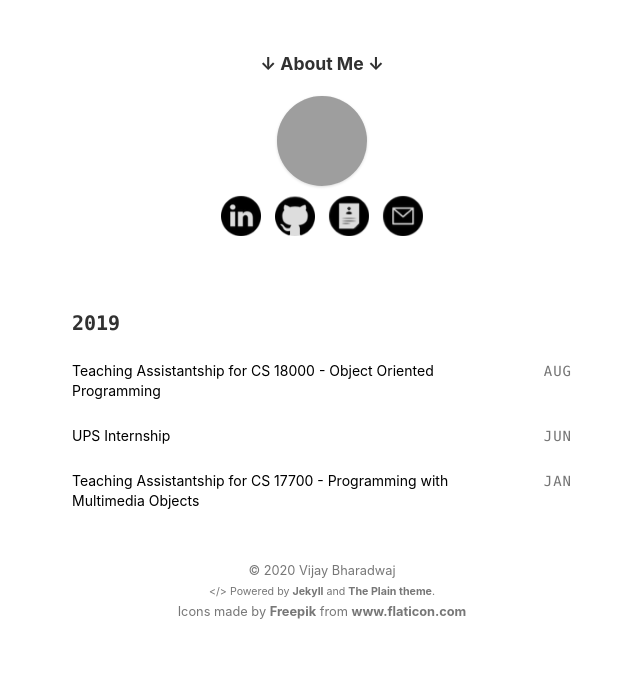
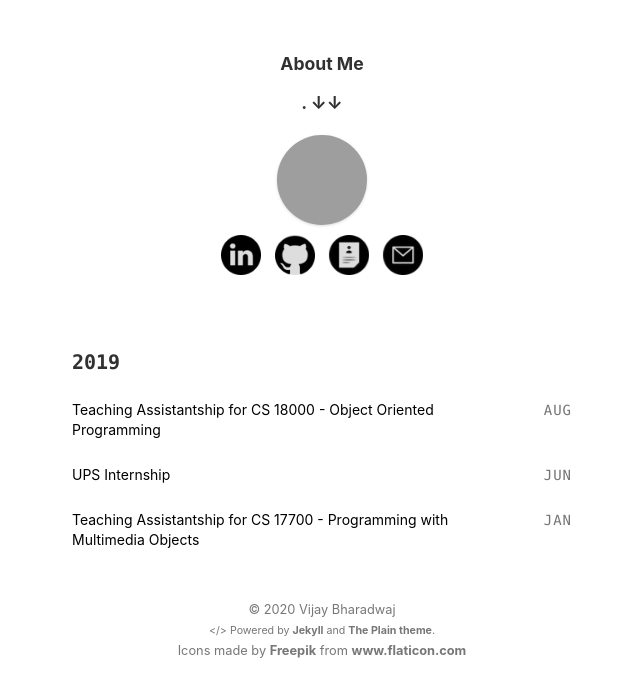
Before and after one commit to 18vijayb/18vijayb.github.io, a Jekyll site: the page built from index.html, in a window 1280 px wide, cut to the strip 0-697 px from the top of the page. Shown: the whole strip, without its empty margins (318-958 px from the left). Built offline with Jekyll 4.4.1, drawn with Linux system fonts in a browser that asks for light colours; grey boxes are pictures that could not be loaded.

```diff
--- a/_includes/header.html
+++ b/_includes/header.html
@@ -3,7 +3,8 @@
 	{% if page.url == '/index.html' or page.url == '/' %}
 		{% assign link = '/about' %}
 		{% assign prompt = 'About the Author' %}
-		<h6>↓ About Me ↓</h6>
+		<h6>About Me</h6>
+		<h6>.  ↓↓   </h6>
 	{% else %}
 		{% assign link = '/' %}
 		{% assign prompt = 'Back to Index' %}
```
